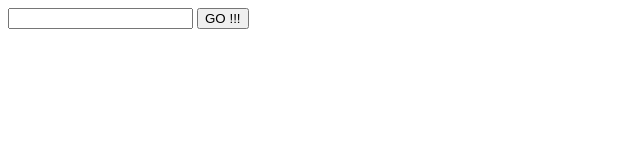
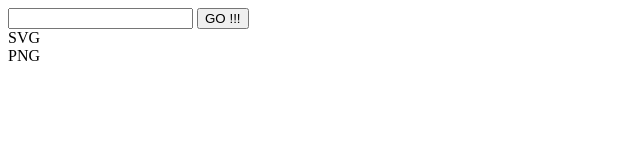
Before and after one commit to mmktomato/letter-icon-generator, a website: page demo/public/index.html in a window 1280 px wide. Shown: the full height of the page, 0-640 px from the left. Drawn offline with Linux system fonts and the light colour scheme.

Commit message:
show image format in demo app

```diff
--- a/demo/public/index.html
+++ b/demo/public/index.html
@@ -8,8 +8,14 @@
         <div>
             <input type='text' id='letterText'/>
             <button id='goBtn'>GO !!!</button>
-            <div id='svgContainer'></div>
-            <div id='pngContainer'></div>
+            <div>
+                SVG
+                <div id='svgContainer'></div>
+            </div>
+            <div>
+                PNG
+                <div id='pngContainer'></div>
+            </div>
         </div>
     </body>
 </html>
```
